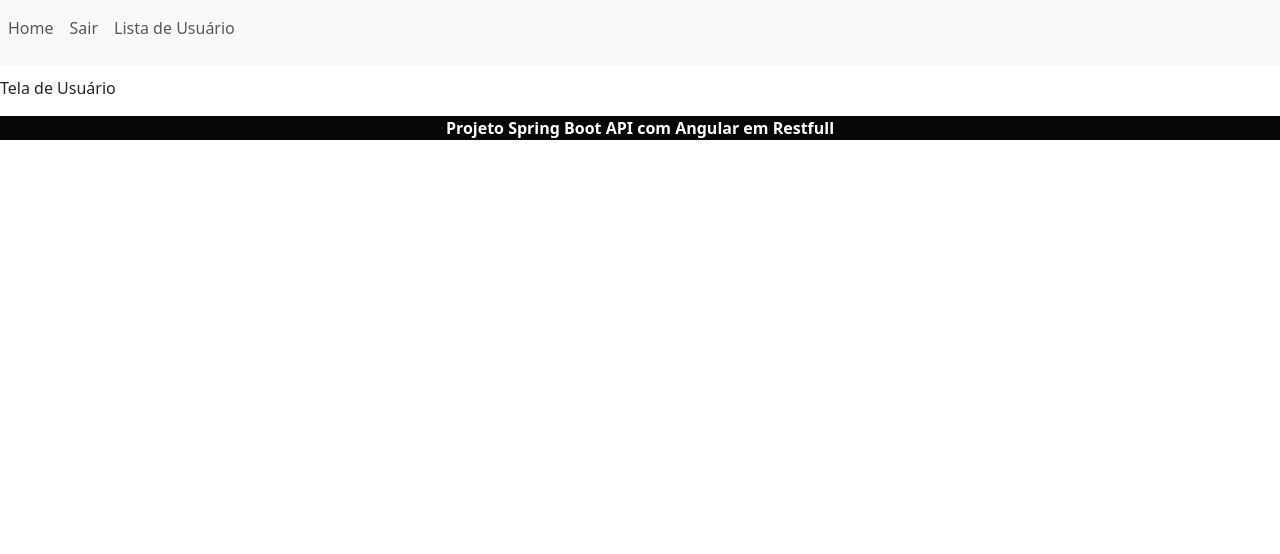
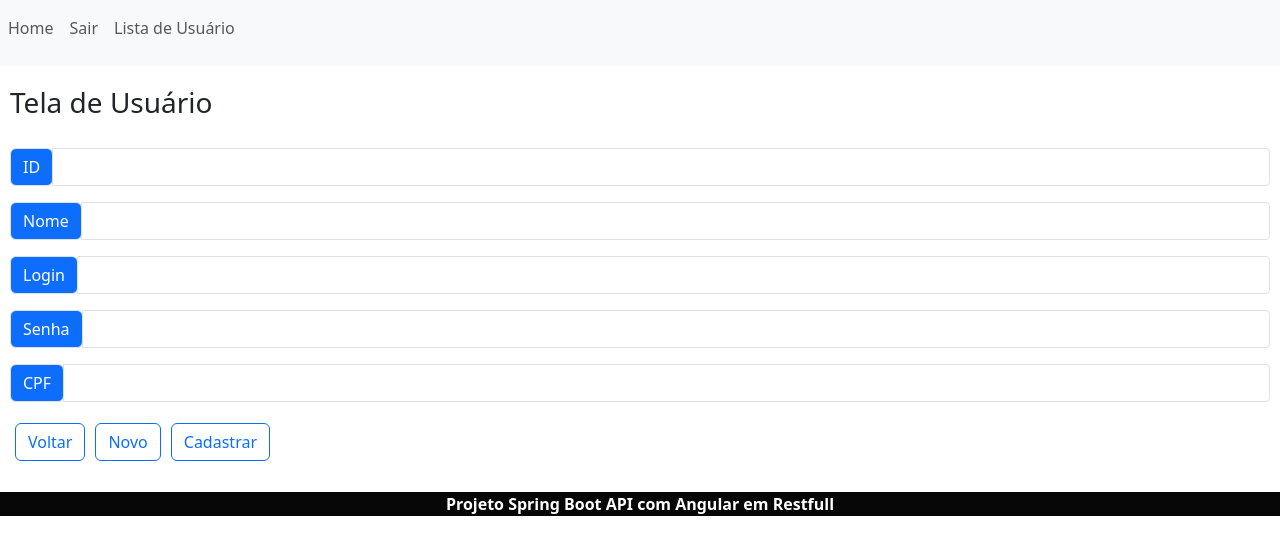
Before and after one commit to Daniel-Penelva/Projeto-Angular-REST-SpringBoot-API, an Angular app: page /usuarioAdd in a window 1280 px wide. Shown: the top 554 px of the page. Built offline with nearby package versions, Linux system fonts and the light colour scheme; sample sign-in values are in the browser's storage.

Commit message:
Criando o layout da tela de cadastro

```diff
--- a/src/app/componente/usuario/usuario-add/usuario-add/usuario-add.component.css
+++ b/src/app/componente/usuario/usuario-add/usuario-add/usuario-add.component.css
@@ -0,0 +1,12 @@
+h3, form{
+    padding: 10px;
+}
+
+button{
+    margin: 5px;
+}
+
+span{
+    color: #ffffff;
+    background-color: #0d6efd;
+}
--- a/src/app/componente/usuario/usuario-add/usuario-add/usuario-add.component.html
+++ b/src/app/componente/usuario/usuario-add/usuario-add/usuario-add.component.html
@@ -1 +1,46 @@
-<p>Tela de Usuário</p>
+<h3> Tela de Usuário </h3>
+
+<form action="">
+
+    <div class="input-group input-group-sm mb-3">
+        <div class="input-group-prepend">
+          <span class="input-group-text" for="id">ID</span>
+        </div>
+        <input type="text" class="form-control" aria-label="id" aria-describedby="inputGroup-sizing-sm" id="id" name="id" readonly="true" autocomplete="false">
+    </div>
+
+    <div class="input-group input-group-sm mb-3">
+        <div class="input-group-prepend">
+          <span class="input-group-text" for="nome">Nome</span>
+        </div>
+        <input type="text" class="form-control" aria-label="nome"  aria-describedby="inputGroup-sizing-sm" id="nome" name="nome" required="true" autocomplete="false">
+    </div>
+
+    <div class="input-group input-group-sm mb-3">
+        <div class="input-group-prepend">
+          <span class="input-group-text" for="login">Login</span>
+        </div>
+        <input type="text" class="form-control" aria-label="login"  aria-describedby="inputGroup-sizing-sm" id="login" name="login" required="true">
+    </div>
+
+    <div class="input-group input-group-sm mb-3">
+        <div class="input-group-prepend">
+          <span class="input-group-text" for="senha">Senha</span>
+        </div>
+        <input type="password" class="form-control" aria-label="senha"  aria-describedby="inputGroup-sizing-sm" id="senha" name="senha" required="true">
+    </div>
+
+    <div class="input-group input-group-sm mb-3">
+        <div class="input-group-prepend">
+          <span class="input-group-text" for="cpf">CPF</span>
+        </div>
+        <input type="text" class="form-control" aria-label="cpf"  aria-describedby="inputGroup-sizing-sm" id="cpf" name="cpf" required="true">
+    </div>
+
+    <div class="form-row">
+        <button type="button" class="btn btn-outline-primary" [routerLink]="['/userList']" routerLinkActive="router-link-active" >Voltar</button>
+        <button type="button" class="btn btn-outline-primary" [routerLink]="['/userList']" routerLinkActive="router-link-active" >Novo</button>
+        <button type="button" class="btn btn-outline-primary" [routerLink]="['/userList']" routerLinkActive="router-link-active" >Cadastrar</button>
+    </div>
+
+</form>
--- a/src/app/componente/usuario/usuario/usuario.component.html
+++ b/src/app/componente/usuario/usuario/usuario.component.html
@@ -5,7 +5,7 @@
   <div class="form-group mx-sm-3 mb-2">
     <input type="text" class="form-control" id="nome" name="nome" [(ngModel)]="nome" placeholder="Pesquisa por nome"/>
     <button type="button" (click)="consultarUsuario()" class="btn btn-dark mb-2">Buscar</button>
-    <button type="button" [routerLink]="['/usuarioAdd']" routerLinkActive="router-link-active"  class="btn btn-dark mb-2">Novo</button>
+    <button type="button" [routerLink]="['/usuarioAdd']" routerLinkActive="router-link-active"  class="btn btn-dark mb-2">Cadastrar Usuário</button>
   </div>
 </form>
 
```
Also changed, not shown: src/Leia-me.txt.
